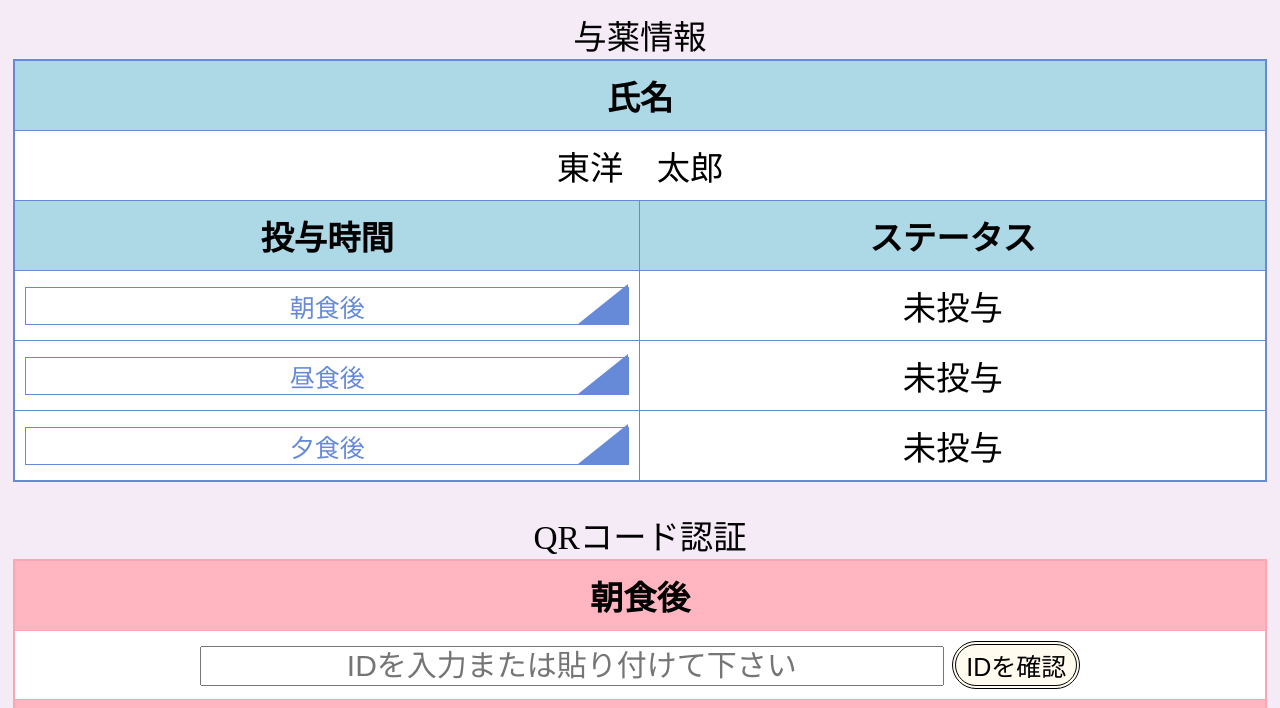
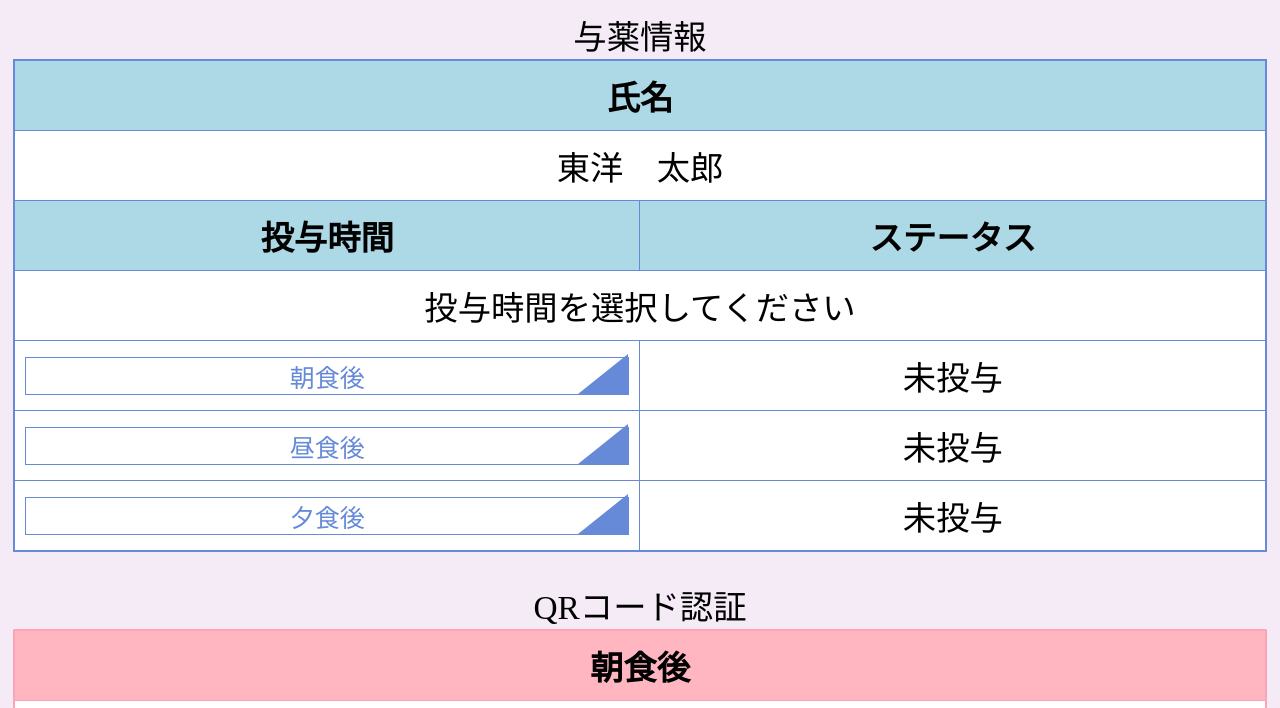
Before and after one commit to ma2mo10kakeru/app, a plain HTML site: page patient0.html in a window 1280 px wide. Shown: the part 63-771 px from the top of the page. Drawn offline with Linux system fonts and the light colour scheme.

Commit message:
Update patient0.html

```diff
--- a/patient0.html
+++ b/patient0.html
@@ -161,6 +161,9 @@ function IDcheck3(drugdata){
             <th>投与時間</th><th>ステータス</th>
         </tr>
         <tr>
+            <td colspan="2">投与時間を選択してください</td>
+        </tr>
+        <tr>
             <td><a href="p0_morning.html" class="btn_home">朝食後</a></td><td id="status_morning"></td>
         </tr>
         <tr>
```
